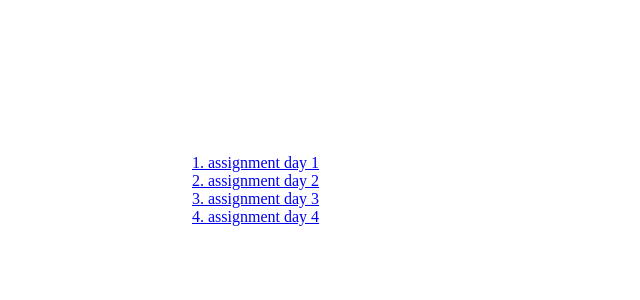
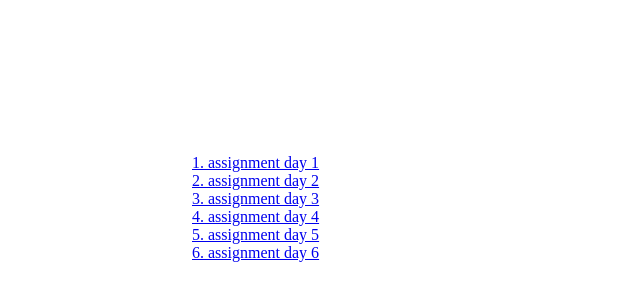
Before and after one commit to TarunSingh611/DevsNest-FrontEnd, a plain HTML site: page index.html in a window 1280 px wide. Shown: the part 38-338 px from the top of the page, without its empty margins (0-640 px from the left). Drawn offline with Linux system fonts and the light colour scheme.

Commit message:
Update index.html

```diff
--- a/index.html
+++ b/index.html
@@ -17,5 +17,9 @@
 
    <a href="day4.html">4. assignment day 4</a><br>
 
+  <a href="day5.html">5. assignment day 5</a><br>
+
+   <a href="day5.html">6. assignment day 6</a><br>
+
 </body>
 </html>
```
